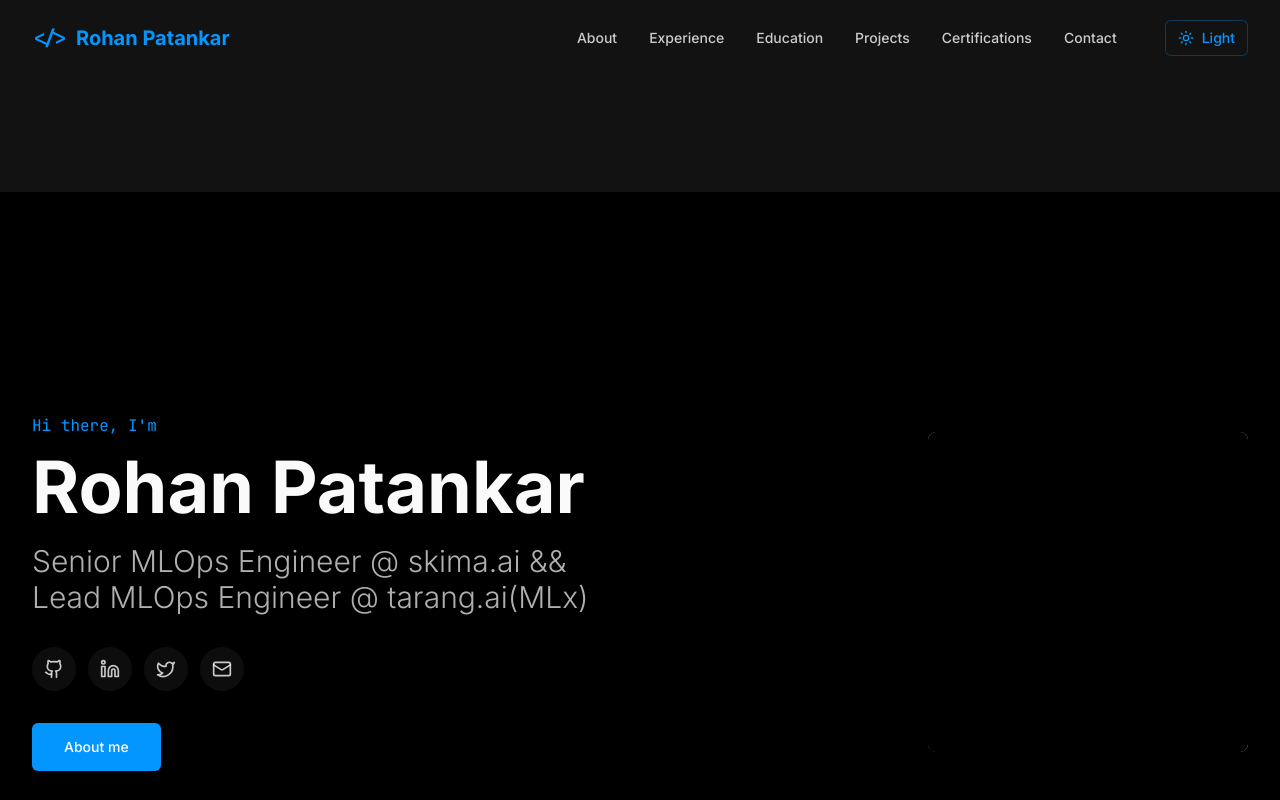
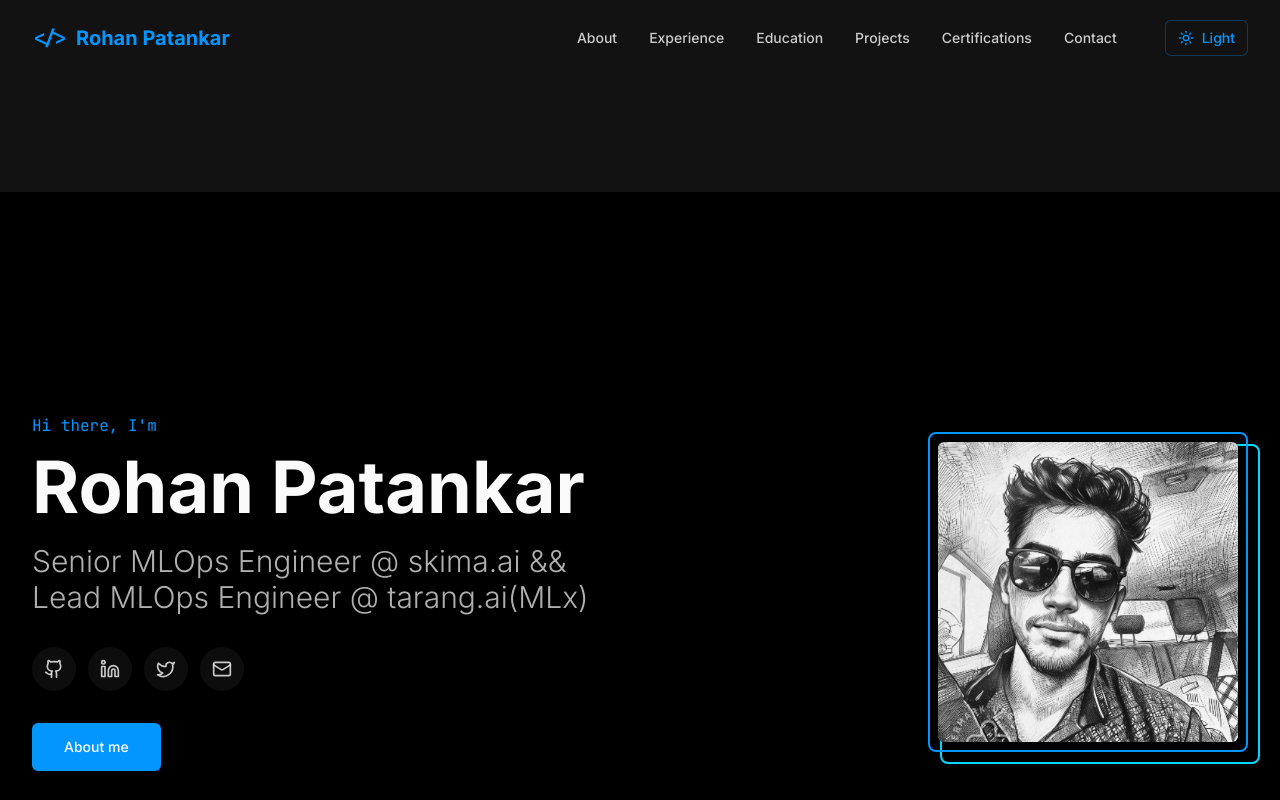
Before and after one commit to RiteshPatil06/riteshpatil---portfolio, a React (Vite) app: page / in a window 1280 px wide. Shown: the top 800 px of the page. Built offline with nearby package versions, Linux system fonts and the light colour scheme.

Commit message:
Reverted to commit 1fdbb2c4419daf2239547c457bc8f3e61a1c34ec

```diff
--- a/src/components/Hero.tsx
+++ b/src/components/Hero.tsx
@@ -62,23 +62,17 @@ const Hero = () => {
         </div>
 
         <div className="md:col-span-2 flex justify-center md:justify-end animate-slideInFromRight" style={{ animationDelay: "0.4s" }}>
-          <div className="relative w-64 h-64 sm:w-80 sm:h-80">
-            <div className="w-full h-full overflow-hidden rounded-lg">
-              <img
-                src="/lovable-uploads/59838b50-e539-4fb6-9c96-88b540645cb3.png"
-                alt="Rohan Patankar"
-                className="w-full h-full object-cover grayscale hover:grayscale-0 transition-all duration-500"
-              />
-            </div>
-
-            {/* Silver revolving border animation */}
-            <div className="absolute inset-0 rounded-lg pointer-events-none">
-              <div className="w-full h-full relative">
-                <div className="absolute inset-0 rounded-lg overflow-hidden">
-                  <div className="silver-border-animation"></div>
-                </div>
+          <div className="relative">
+            <div className="w-64 h-64 sm:w-80 sm:h-80 rounded-lg border-2 border-highlight p-2 overflow-hidden">
+              <div className="w-full h-full bg-dark-accent rounded-md overflow-hidden">
+                <img
+                  src="/lovable-uploads/59838b50-e539-4fb6-9c96-88b540645cb3.png"
+                  alt="Rohan Patankar"
+                  className="w-full h-full object-cover grayscale hover:grayscale-0 transition-all duration-500"
+                />
               </div>
             </div>
+            <div className="absolute -bottom-3 -right-3 w-full h-full border-2 border-highlight-alt rounded-lg -z-10"></div>
           </div>
         </div>
       </div>
--- a/src/index.css
+++ b/src/index.css
@@ -147,37 +147,4 @@
   .glass-card {
     @apply bg-dark-accent/80 backdrop-blur-sm border border-white/10 rounded-lg;
   }
-
-  /* Silver border animation */
-  .silver-border-animation {
-    position: absolute;
-    top: -150%;
-    left: -150%;
-    width: 400%;
-    height: 400%;
-    background: conic-gradient(
-      transparent,
-      transparent,
-      transparent,
-      #9F9EA1
-    );
-    animation: rotate 8s linear infinite;
-  }
-
-  .silver-border-animation::before {
-    content: "";
-    position: absolute;
-    inset: 2px;
-    background: black;
-    border-radius: calc(0.5rem - 2px);
-  }
-
-  @keyframes rotate {
-    from {
-      transform: rotate(0deg);
-    }
-    to {
-      transform: rotate(360deg);
-    }
-  }
 }
```
